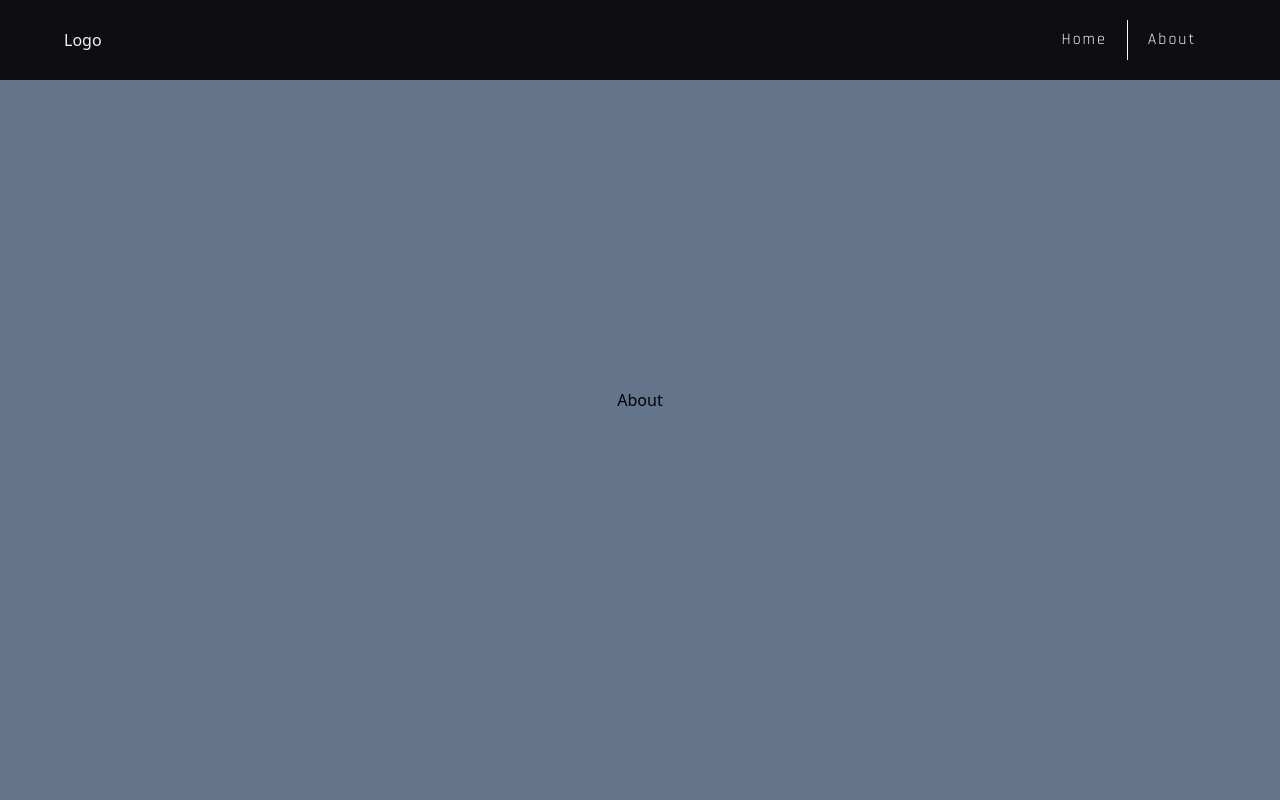
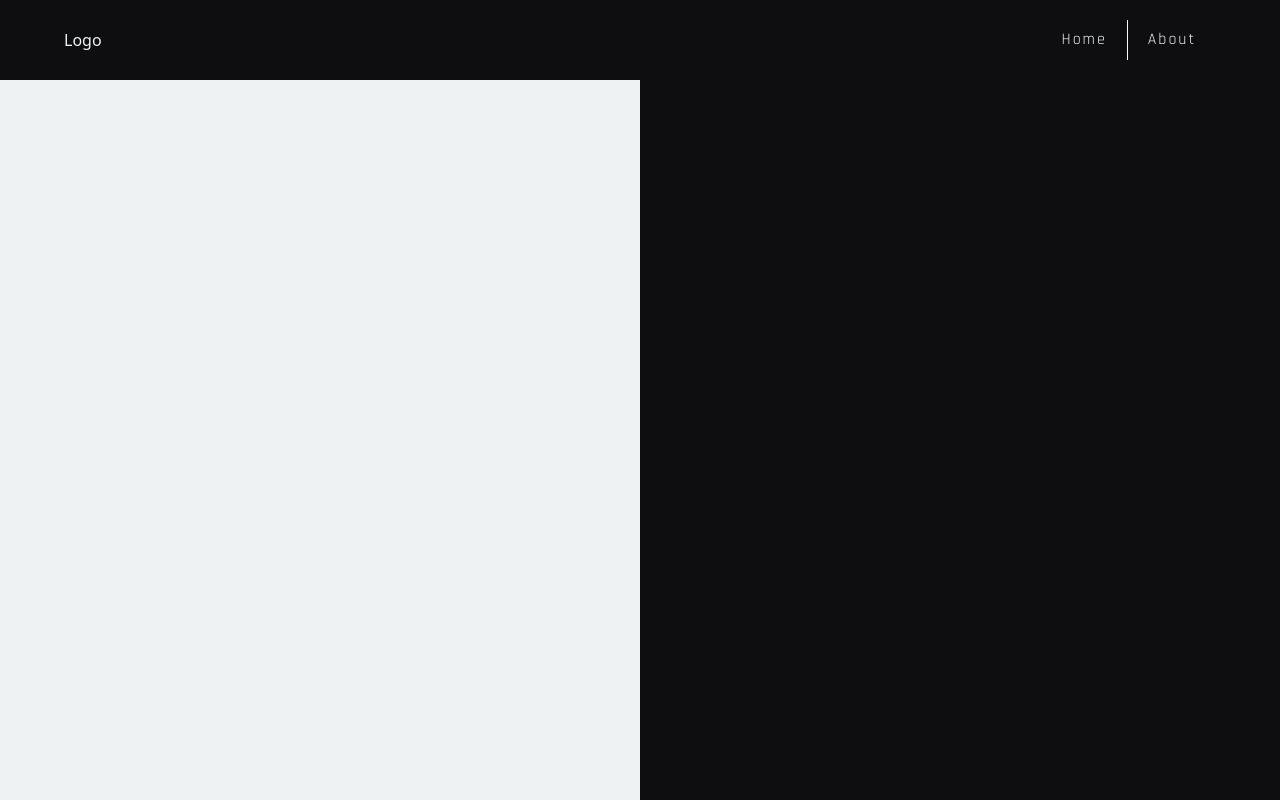
Before and after one commit to chinmayweb3/pages-motion, a React (Vite) app: page / in a window 1280 px wide. Built offline with nearby package versions, Linux system fonts and the light colour scheme.

Commit message:
home start

```diff
--- a/src/home/index.jsx
+++ b/src/home/index.jsx
@@ -4,8 +4,9 @@ import { framerComponent } from "../components/HOC/framerComponent";
 
 const Home = () => {
   return (
-    <main className="h-[100vh] grid place-content-center bg-slate-500">
-      <Link to={"/about"}>About</Link>
+    <main className="h-[100vh] flex justify-center items-center">
+      <div className="basis-[50%] h-screen flex flex-col justify-center bg-offWhite"></div>
+      <div className="basis-[50%] h-full bg-offBlack z-[1]"></div>
     </main>
   );
 };
```
